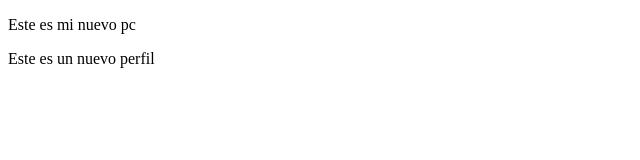
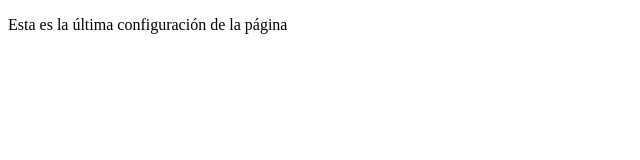
Before and after one commit to 3rinaldo/proyectoDemoCP, a plain HTML site: page index.html in a window 1280 px wide. Shown: the whole page, without its empty margins (0-640 px from the left). Drawn offline with Linux system fonts and the light colour scheme.

Commit message:
agregamos informacion

```diff
--- a/index.html
+++ b/index.html
@@ -7,8 +7,9 @@
     <title>Hola</title>
 </head>
 <body>
-   <p>Este es mi nuevo pc
+   <p>
+       Esta es la última configuración de la página
 
-   </p> Este es un nuevo perfil
+   </p>
 </body>
 </html>
```
